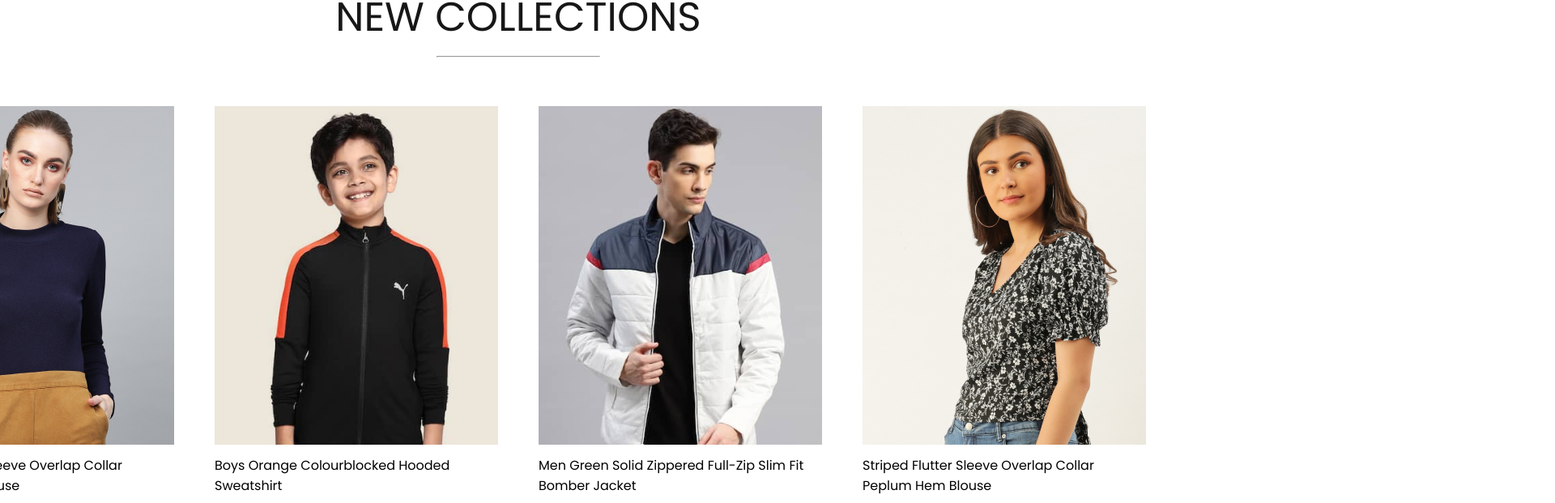
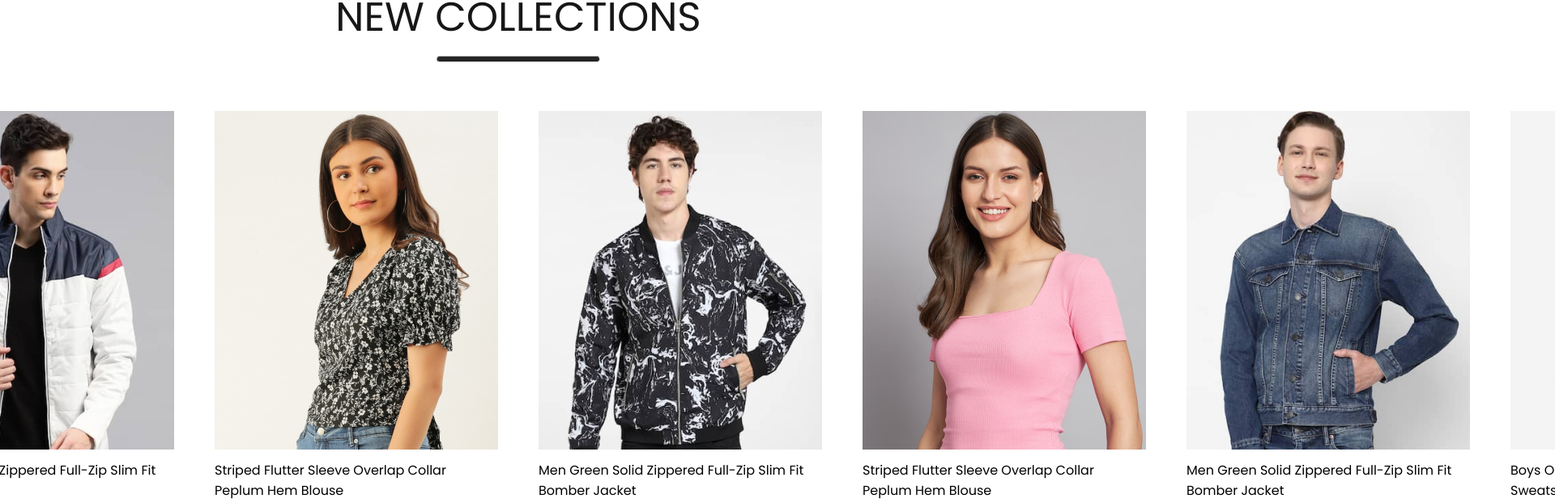
Before and after one commit to m-fadi/E-commerce, a React (Create React App) app: page / in a window 1280 px wide. Shown: the part 2611-3232 px from the top of the page at 81% size, 1920 px wide, since content can reach past the window. Built offline with nearby package versions, Linux system fonts and the light colour scheme.

Commit message:
display fleyx

```diff
--- a/src/components/New_collections/NewCollections.css
+++ b/src/components/New_collections/NewCollections.css
@@ -2,7 +2,7 @@
     display: flex;
     align-items: center;
     flex-direction: column;
-    box-sizing: border-box;
+    box-sizing:border-box;
     gap: 10px;
     height: 90vh;
 
@@ -19,10 +19,13 @@
     border-radius:10px;
     background: #252525;
 }
+.new-collections-item{
+    /* display:grid;
+    grid-template-columns: 1fr 1fr 1fr 1fr ;
+    margin-top:50px;
 
-.new-collections-item{
-    display:grid;
-    grid-template-columns: 1fr 1fr 1fr 1fr ;
+    gap:50px; */
+    display: flex;
     margin-top:50px;
 
     gap:50px;
```
